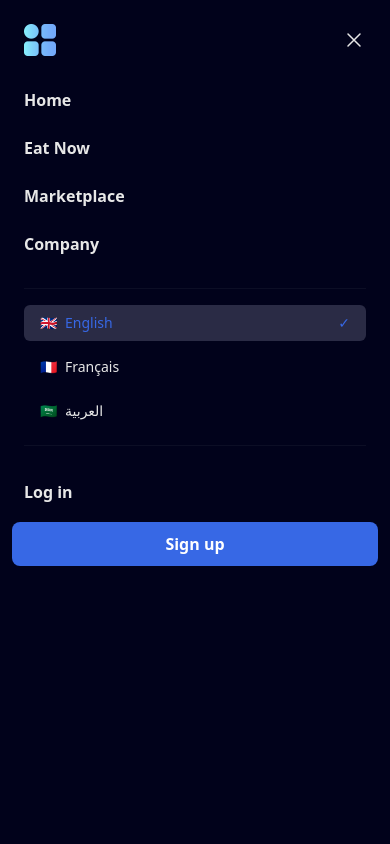
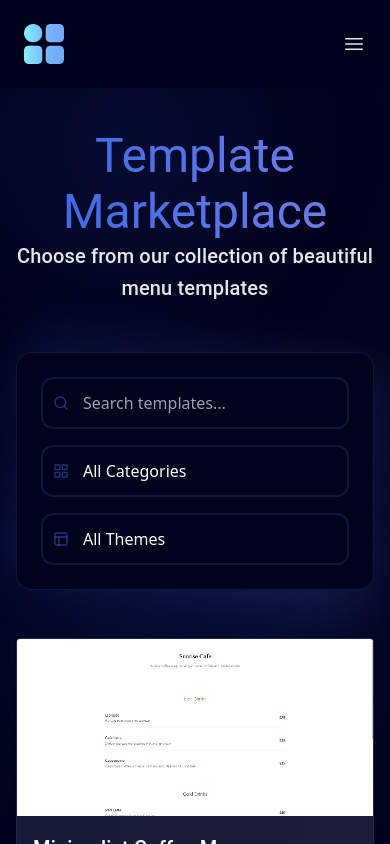
Before and after one commit to mohammed-reda-elakhal/menu_front, a React (Vite) app: page /marketplace in a window 390 px wide. Shown: the top 844 px of the page. Built offline with nearby package versions, Linux system fonts and the light colour scheme.

Commit message:
Enhance Header component with Framer Motion animations and improved mobile menu interactions

```diff
--- a/src/components/Header.jsx
+++ b/src/components/Header.jsx
@@ -1,42 +1,69 @@
-import { useState, Fragment } from 'react';
-import { Dialog } from '@headlessui/react';
-import { Bars3Icon, XMarkIcon } from '@heroicons/react/24/outline';
-import { useTranslation } from 'react-i18next';
-import { Link } from 'react-router-dom';
-import { Menu, Transition } from '@headlessui/react';
-import { ChevronDownIcon } from '@heroicons/react/20/solid';
-import logo from '../assets/menu.png';
+'use client'
+
+import { useState, Fragment } from 'react'
+import { Dialog, DialogPanel } from '@headlessui/react'
+import { Bars3Icon, XMarkIcon } from '@heroicons/react/24/outline'
+import { useTranslation } from 'react-i18next'
+import { motion, AnimatePresence } from 'framer-motion' // Add this import
+import logo from '../assets/menu.png'
+import { Link } from 'react-router-dom'
+import { Menu, Transition } from '@headlessui/react'
+import { ChevronDownIcon } from '@heroicons/react/20/solid'
 
 export default function Header() {
+
+
   const languages = [
-    { code: 'en', label: 'English', flag: '🇬🇧' },
-    { code: 'fr', label: 'Français', flag: '🇫🇷' },
-    { code: 'ar', label: 'العربية', flag: '🇸🇦' },
-  ];
+    {
+      code: 'en',
+      label: 'English',
+      flag: '🇬🇧',
+    },
+    {
+      code: 'fr',
+      label: 'Français',
+      flag: '🇫🇷',
+    },
+    {
+      code: 'ar',
+      label: 'العربية',
+      flag: '🇸🇦',
+    },
+  ]
 
-  const [mobileMenuOpen, setMobileMenuOpen] = useState(false);
-  const { t, i18n } = useTranslation();
+  const [mobileMenuOpen, setMobileMenuOpen] = useState(false)
+  const { t, i18n } = useTranslation()
 
   const navigation = [
     { name: t('header.navigation.home'), href: '/' },
     { name: t('header.navigation.eatNow'), href: '#' },
     { name: t('header.navigation.marketplace'), href: '/marketplace' },
     { name: t('header.navigation.company'), href: '#' },
-  ];
+  ]
 
   const changeLanguage = (lng) => {
-    i18n.changeLanguage(lng);
-    document.documentElement.dir = lng === 'ar' ? 'rtl' : 'ltr';
-  };
+    i18n.changeLanguage(lng)
+    // For RTL support
+    document.documentElement.dir = lng === 'ar' ? 'rtl' : 'ltr'
+  }
+
+  // Add click handler for mobile menu items
+  const handleMobileItemClick = (action) => {
+    // Execute the action (navigation, language change, etc)
+    action()
+    // Close the mobile menu
+    setMobileMenuOpen(false)
+  }
 
   return (
     <div className="bg-[#01021b]">
       <header className="absolute inset-x-0 top-0 z-50">
         <nav className="flex items-center justify-between p-6 lg:px-8 bg-[#01021b]/80 backdrop-blur-md">
           <div className="flex lg:flex-1">
-            <Link to="/" className="-m-1.5 p-1.5">
+            <a href="#" className="-m-1.5 p-1.5">
+              <span className="sr-only">Your Company</span>
               <img alt="" src={logo} className="h-10 w-auto" />
-            </Link>
+            </a>
           </div>
 
           <div className="flex lg:hidden">
@@ -45,21 +72,24 @@ export default function Header() {
               onClick={() => setMobileMenuOpen(true)}
               className="-m-2.5 inline-flex items-center justify-center rounded-md p-2.5 text-[#e7e7e7]"
             >
+              <span className="sr-only">Open main menu</span>
               <Bars3Icon className="h-6 w-6" aria-hidden="true" />
             </button>
           </div>
 
           <div className="hidden lg:flex lg:gap-x-12">
-            {navigation.map((item) => (
-              <Link
+            {navigation.map((item, index) => (
+              <a
                 key={item.name}
-                to={item.href}
+                href={item.href}
                 className="text-sm font-semibold text-[#e7e7e7] hover:text-[#3768e5] transition-colors duration-300"
               >
                 {item.name}
-              </Link>
+              </a>
             ))}
           </div>
+
+
 
           <div className="hidden lg:flex lg:flex-1 lg:justify-center items-center space-x-4">
             <Link
@@ -80,8 +110,8 @@ export default function Header() {
             <Menu as="div" className="relative inline-block text-left">
               <div>
                 <Menu.Button className="inline-flex w-full items-center justify-center gap-x-1.5 rounded-md bg-[#1a1b35] px-3 py-2 text-sm text-[#e7e7e7] shadow-sm hover:bg-[#2a2b45] transition-all duration-200">
-                  {languages.find((lang) => lang.code === i18n.language)?.flag || '🌐'}
-                  <span className="ml-2">{languages.find((lang) => lang.code === i18n.language)?.label || 'Language'}</span>
+                  {languages.find(lang => lang.code === i18n.language)?.flag || '🌐'}
+                  <span className="ml-2">{languages.find(lang => lang.code === i18n.language)?.label || 'Language'}</span>
                   <ChevronDownIcon className="-mr-1 h-5 w-5" aria-hidden="true" />
                 </Menu.Button>
               </div>
@@ -122,49 +152,71 @@ export default function Header() {
               </Transition>
             </Menu>
           </div>
+
+
         </nav>
 
+        <AnimatePresence>
+          {mobileMenuOpen && (
             <Dialog
               static
               open={mobileMenuOpen}
               onClose={setMobileMenuOpen}
               className="lg:hidden"
             >
-          <div className="fixed inset-0 z-50 bg-black/30 backdrop-blur-sm" />
-          <div className="fixed inset-y-0 right-0 z-50 w-full overflow-y-auto bg-[#01021b] px-6 py-6 sm:max-w-sm sm:ring-1 sm:ring-gray-900/10">
+              <motion.div
+                initial={{ opacity: 0 }}
+                animate={{ opacity: 1 }}
+                exit={{ opacity: 0 }}
+                transition={{ duration: 0.3 }}
+                className="fixed inset-0 z-50 bg-black/30 backdrop-blur-sm"
+              />
+              <motion.div
+                initial={{ x: '100%' }}
+                animate={{ x: 0 }}
+                exit={{ x: '100%' }}
+                transition={{ type: "spring", bounce: 0, duration: 0.4 }}
+                className="fixed inset-y-0 right-0 z-50 w-full overflow-y-auto bg-[#01021b] px-6 py-6 sm:max-w-sm sm:ring-1 sm:ring-gray-900/10"
+              >
                 <div className="flex items-center justify-between">
-              <Link to="/" className="-m-1.5 p-1.5">
+                  <a href="#" className="-m-1.5 p-1.5">
+                    <span className="sr-only">Your Company</span>
                     <img alt="" src={logo} className="h-8 w-auto" />
-              </Link>
-              <button
+                  </a>
+                  <motion.button
+                    whileHover={{ scale: 1.1 }}
+                    whileTap={{ scale: 0.9 }}
                     onClick={() => setMobileMenuOpen(false)}
                     className="-m-2.5 rounded-md p-2.5 text-[#e7e7e7]"
                   >
+                    <span className="sr-only">Close menu</span>
                     <XMarkIcon className="h-6 w-6" aria-hidden="true" />
-              </button>
+                  </motion.button>
                 </div>
                 <div className="mt-6 flow-root">
                   <div className="-my-6 divide-y divide-gray-500/10">
                     <div className="space-y-2 py-6">
                       {navigation.map((item) => (
-                    <Link
+                        <motion.a
                           key={item.name}
-                      to={item.href}
-                      onClick={() => setMobileMenuOpen(false)}
-                      className="-mx-3 block rounded-lg px-3 py-2 text-base font-semibold text-[#e7e7e7] hover:bg-[#3768e5]/10 hover:text-[#3768e5] transition-colors duration-300"
+                          href={item.href}
+                          whileHover={{ scale: 1.02 }}
+                          whileTap={{ scale: 0.98 }}
+                          onClick={() => handleMobileItemClick(() => {})}
+                          className="-mx-3 block rounded-lg px-3 py-2 text-base font-semibold text-[#e7e7e7]
+                            hover:bg-[#3768e5]/10 hover:text-[#3768e5] transition-colors duration-300"
                         >
                           {item.name}
-                    </Link>
+                        </motion.a>
                       ))}
                     </div>
                     <div className="flex flex-col gap-2 py-4">
                       {languages.map((language) => (
-                    <button
+                        <motion.button
                           key={language.code}
-                      onClick={() => {
-                        changeLanguage(language.code);
-                        setMobileMenuOpen(false);
-                      }}
+                          whileHover={{ scale: 1.02 }}
+                          whileTap={{ scale: 0.98 }}
+                          onClick={() => handleMobileItemClick(() => changeLanguage(language.code))}
                           className={`flex items-center px-4 py-2 rounded-md text-sm ${
                             i18n.language === language.code
                               ? 'bg-[#2a2b45] text-[#3768e5]'
@@ -173,31 +225,47 @@ export default function Header() {
                         >
                           <span className="mr-2">{language.flag}</span>
                           {language.label}
-                      {i18n.language === language.code && <span className="ml-auto">✓</span>}
-                    </button>
+                          {i18n.language === language.code && (
+                            <span className="ml-auto">✓</span>
+                          )}
+                        </motion.button>
                       ))}
                     </div>
                     <div className="py-6 space-y-2">
+                      <motion.div
+                        whileHover={{ scale: 1.02 }}
+                        whileTap={{ scale: 0.98 }}
+                      >
                         <Link
                           to="/login"
                           onClick={() => setMobileMenuOpen(false)}
-                    className="-mx-3 block rounded-lg px-3 py-2.5 text-base font-semibold text-[#e7e7e7] hover:bg-[#3768e5]/10 hover:text-[#3768e5] transition-colors duration-300"
+                          className="-mx-3 block rounded-lg px-3 py-2.5 text-base font-semibold text-[#e7e7e7]
+                            hover:bg-[#3768e5]/10 hover:text-[#3768e5] transition-colors duration-300"
                         >
                           {t('header.auth.login')}
                         </Link>
+                      </motion.div>
+                      <motion.div
+                        whileHover={{ scale: 1.02 }}
+                        whileTap={{ scale: 0.98 }}
+                      >
                         <Link
                           to="/signup"
                           onClick={() => setMobileMenuOpen(false)}
-                    className="-mx-3 block rounded-lg px-3 py-2.5 text-base font-semibold bg-[#3768e5] text-white text-center hover:bg-[#757de8] transition-colors duration-300"
+                          className="-mx-3 block rounded-lg px-3 py-2.5 text-base font-semibold bg-[#3768e5]
+                            text-white text-center hover:bg-[#757de8] transition-colors duration-300"
                         >
                           {t('header.auth.signup')}
                         </Link>
+                      </motion.div>
                     </div>
                   </div>
                 </div>
-          </div>
+              </motion.div>
             </Dialog>
+          )}
+        </AnimatePresence>
       </header>
     </div>
-  );
+  )
 }
```
Lines whose indentation alone changed are shown as unchanged.
